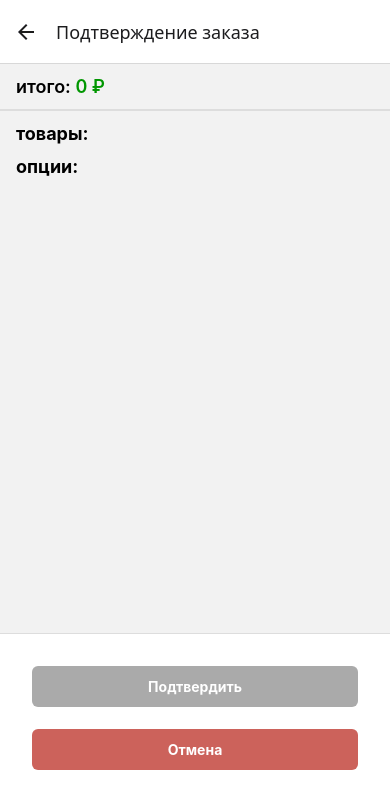
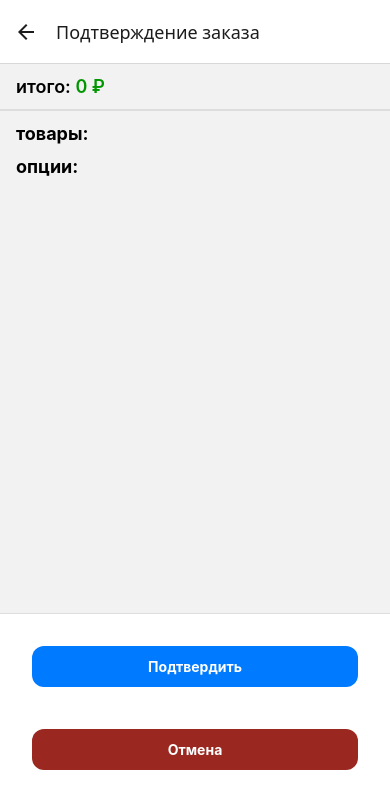
Before and after one commit to ilyasxlb/cart-demo, a React Native app: screen /OrderConfirmation in a window 390 px wide. Shown: the top 808 px of the page. Built offline with nearby package versions, Linux system fonts and the light colour scheme.

Commit message:
feat(ui): refactor buttons, move to shared component - Added reusable PrimaryButton component - Updated CartScreen, OrderConfirmation, ProductListScreen to use PrimaryButton

```diff
--- a/src/components/atoms/Button.tsx
+++ b/src/components/atoms/Button.tsx
@@ -1 +1,60 @@
-// may be tomorrow
+import React from 'react';
+import {
+  StyleSheet,
+  Text,
+  TouchableOpacity,
+  TouchableOpacityProps,
+} from 'react-native';
+
+type ButtonColors = 'green' | 'blue' | 'red';
+
+type Props = {
+  disabled?: boolean;
+  onPress: () => void;
+  caption: string;
+  color: ButtonColors;
+} & TouchableOpacityProps;
+
+export const PrimaryButton: React.FC<Props> = ({
+  disabled = false,
+  onPress,
+  caption,
+  color,
+  ...rest
+}) => {
+  return (
+    <TouchableOpacity
+      style={[
+        styles.container,
+        disabled && styles.buttonDisabled,
+        styles[color],
+      ]}
+      activeOpacity={disabled ? 1 : 0.2}
+      onPress={onPress}
+      {...rest}>
+      <Text style={styles.caption}>{caption}</Text>
+    </TouchableOpacity>
+  );
+};
+
+const styles = StyleSheet.create({
+  container: {
+    marginTop: 'auto',
+    marginBottom: 42,
+    padding: 12,
+    borderRadius: 12,
+    elevation: 5,
+    alignItems: 'center',
+  },
+  buttonDisabled: {opacity: 1, backgroundColor: '#aaa'},
+  caption: {color: '#fff', textAlign: 'center', fontWeight: 'bold'},
+  green: {
+    backgroundColor: '#28A745',
+  },
+  blue: {
+    backgroundColor: '#007AFF',
+  },
+  red: {
+    backgroundColor: '#9A2821',
+  },
+});
--- a/src/screens/CartScreen.tsx
+++ b/src/screens/CartScreen.tsx
@@ -3,16 +3,9 @@ import {useNavigation} from '@react-navigation/native';
 import type {NativeStackNavigationProp} from '@react-navigation/native-stack';
 import {observer} from 'mobx-react-lite';
 import React, {useEffect} from 'react';
-import {
-  FlatList,
-  Platform,
-  SafeAreaView,
-  StyleSheet,
-  Text,
-  TouchableOpacity,
-  View,
-} from 'react-native';
+import {FlatList, Platform, SafeAreaView, StyleSheet, View} from 'react-native';
 
+import {PrimaryButton} from '@components/atoms/Button.tsx';
 import {FullScreenIndicator} from '@components/atoms/Indicator.tsx';
 import {OptionItem} from '@components/molecules/Option';
 import {ProductCard} from '@components/molecules/ProductCard.tsx';
@@ -118,17 +111,12 @@ export const CartScreen: React.FC = observer(() => {
       </Tab.Navigator>
 
       <View style={styles.footer}>
-        <TouchableOpacity
-          style={[
-            styles.button,
-            !cartStore.canCheckout && styles.buttonDisabled,
-          ]}
-          activeOpacity={!cartStore.canCheckout ? 1 : 0.2}
-          onPress={handleNext}>
-          <Text style={styles.buttonText}>
-            {`Оформить заказ ${cartStore.cartItems.totalPrice} ₽, за ${cartStore.cartItems.totalItems} товаров`}
-          </Text>
-        </TouchableOpacity>
+        <PrimaryButton
+          disabled={!cartStore.canCheckout}
+          caption={`Оформить заказ ${cartStore.cartItems.totalPrice} ₽, за ${cartStore.cartItems.totalItems} товаров`}
+          onPress={handleNext}
+          color={'green'}
+        />
       </View>
     </SafeAreaView>
   );
@@ -147,18 +135,6 @@ const styles = StyleSheet.create({
     borderColor: '#ddd',
     backgroundColor: '#fff',
   },
-  button: {
-    marginTop: 'auto',
-    marginBottom: 42,
-    backgroundColor: '#28A745',
-    padding: 12,
-    borderRadius: 6,
-  },
-  buttonDisabled: {
-    opacity: 1,
-    backgroundColor: '#aaa',
-  },
-  buttonText: {color: '#fff', textAlign: 'center'},
   tabList: {padding: 16, paddingBottom: 142},
   listItem: {marginBottom: 8, fontSize: 16},
 });
--- a/src/screens/OrderConfirmation.tsx
+++ b/src/screens/OrderConfirmation.tsx
@@ -2,15 +2,9 @@ import {useNavigation} from '@react-navigation/native';
 import type {NativeStackNavigationProp} from '@react-navigation/native-stack';
 import {observer} from 'mobx-react-lite';
 import React from 'react';
-import {
-  SafeAreaView,
-  SectionList,
-  StyleSheet,
-  Text,
-  TouchableOpacity,
-  View,
-} from 'react-native';
+import {SafeAreaView, SectionList, StyleSheet, Text, View} from 'react-native';
 
+import {PrimaryButton} from '@components/atoms/Button.tsx';
 import {FullScreenIndicator} from '@components/atoms/Indicator.tsx';
 import {RootStackParamList} from '@navigation/index';
 import {OPTIONS_LABELS} from '@services/optionsService.ts';
@@ -64,6 +58,10 @@ export const OrderConfirmation: React.FC = observer(() => {
       });
   };
 
+  const handleCancel = () => {
+    navigation.pop();
+  };
+
   return (
     <SafeAreaView style={styles.safeArea}>
       {cartStore.isSubmitting && (
@@ -101,20 +99,17 @@ export const OrderConfirmation: React.FC = observer(() => {
       />
 
       <View style={styles.footer}>
-        <TouchableOpacity
-          style={[
-            styles.button,
-            !cartStore.canCheckout && styles.buttonDisabled,
-          ]}
-          activeOpacity={!cartStore.canCheckout ? 1 : 0.2}
-          onPress={handleConfirm}>
-          <Text style={styles.buttonText}>{'Подтвердить'}</Text>
-        </TouchableOpacity>
-        <TouchableOpacity
-          style={[styles.cancel]}
-          onPress={() => navigation.pop()}>
-          <Text style={styles.buttonText}>{'Отмена'}</Text>
-        </TouchableOpacity>
+        <PrimaryButton
+          disabled={!cartStore.canCheckout}
+          onPress={handleConfirm}
+          caption={'Подтвердить'}
+          color={'blue'}
+        />
+        <PrimaryButton
+          onPress={handleCancel}
+          caption={'Отмена'}
+          color={'red'}
+        />
       </View>
     </SafeAreaView>
   );
@@ -136,28 +131,6 @@ const styles = StyleSheet.create({
   itemPrice: {fontSize: 16, fontWeight: 'bold'},
   container: {padding: 16, paddingTop: 0, paddingBottom: 200},
   heading: {fontSize: 18, fontWeight: 'bold', marginTop: 12},
-  button: {
-    marginTop: 'auto',
-    marginBottom: 22,
-    backgroundColor: '#007AFF',
-    padding: 12,
-    borderRadius: 6,
-  },
-  cancel: {
-    backgroundColor: 'rgba(188,49,40,0.76)',
-    padding: 12,
-    borderRadius: 6,
-    marginBottom: 42,
-  },
-  buttonDisabled: {
-    opacity: 1,
-    backgroundColor: '#aaa',
-  },
-  buttonText: {
-    color: '#fff',
-    textAlign: 'center',
-    fontWeight: 'bold',
-  },
   footer: {
     position: 'absolute',
     bottom: 0,
--- a/src/screens/ProductListScreen.tsx
+++ b/src/screens/ProductListScreen.tsx
@@ -2,15 +2,9 @@ import {useNavigation} from '@react-navigation/native';
 import type {NativeStackNavigationProp} from '@react-navigation/native-stack';
 import {observer} from 'mobx-react-lite';
 import React, {useEffect} from 'react';
-import {
-  FlatList,
-  SafeAreaView,
-  StyleSheet,
-  Text,
-  TouchableOpacity,
-  View,
-} from 'react-native';
+import {FlatList, SafeAreaView, StyleSheet, Text, View} from 'react-native';
 
+import {PrimaryButton} from '@components/atoms/Button.tsx';
 import {FullScreenIndicator} from '@components/atoms/Indicator.tsx';
 import {ProductCard} from '@components/molecules/ProductCard';
 import {RootStackParamList} from '@navigation/index';
@@ -38,6 +32,10 @@ export const ProductListScreen: React.FC = observer(() => {
     });
   }, [loadProducts]);
 
+  const handleCart = () => {
+    navigation.navigate('Cart');
+  };
+
   return (
     <SafeAreaView style={styles.safeArea}>
       {productStore.loading && (
@@ -57,14 +55,11 @@ export const ProductListScreen: React.FC = observer(() => {
       />
       <View style={styles.footer}>
         <Text style={styles.cartTitle}>{'Ваша корзина:'}</Text>
-        <TouchableOpacity
-          style={styles.cartButton}
-          onPress={() => navigation.navigate('Cart')}>
-          <Text
-            style={
-              styles.cartText
-            }>{`товаров ${cartStore.cartItems.totalItems} шт.`}</Text>
-        </TouchableOpacity>
+        <PrimaryButton
+          onPress={handleCart}
+          caption={`товаров ${cartStore.cartItems.totalItems} шт.`}
+          color={'blue'}
+        />
       </View>
     </SafeAreaView>
   );
@@ -84,15 +79,6 @@ const styles = StyleSheet.create({
     alignItems: 'center',
   },
   loadText: {fontSize: 24, zIndex: 10},
-  cartButton: {
-    marginTop: 'auto',
-    marginBottom: 42,
-    padding: 12,
-    backgroundColor: '#007AFF',
-    borderRadius: 12,
-    elevation: 5,
-    alignItems: 'center',
-  },
   list: {
     flexGrow: 0,
     paddingHorizontal: 8,
@@ -109,7 +95,6 @@ const styles = StyleSheet.create({
     fontWeight: 'bold',
     alignSelf: 'center',
   },
-  cartText: {color: '#fff', fontWeight: 'bold'},
   footer: {
     position: 'absolute',
     backgroundColor: '#fff',
```
